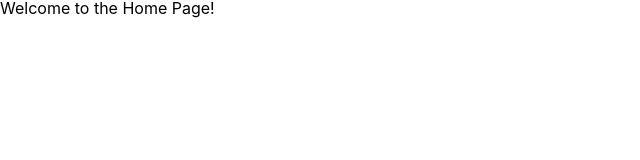
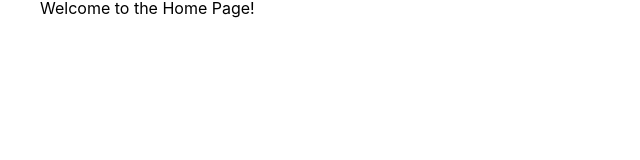
Before and after one commit to arrlancore/react-github-searcher, a React (Create React App) app: page / in a window 1280 px wide. Shown: the top 160 px of the page, without its empty margins (0-640 px from the left). Built offline with nearby package versions, Linux system fonts and the light colour scheme.

Commit message:
feat: add default app container and init theme

```diff
--- /dev/null
+++ b/jsconfig.json
@@ -0,0 +1,6 @@
+{
+  "compilerOptions": {
+    "baseUrl": "src"
+  },
+  "include": ["src"]
+}
--- a/src/App.js
+++ b/src/App.js
@@ -1,17 +1,21 @@
+import Home from "features/home/page";
 import GlobalStyles from "./styles/GlobalStyles";
 import React from "react";
 import { BrowserRouter as Router, Route, Routes } from "react-router-dom";
-import Home from "./features/home/page";
+import AppContainer from "components/app-container";
+import theme from "theme";
 
 function App() {
   return (
     <div className="App">
       <GlobalStyles />
-      <Router>
-        <Routes>
-          <Route path="/" element={<Home />} />
-        </Routes>
-      </Router>
+      <AppContainer theme={theme}>
+        <Router>
+          <Routes>
+            <Route path="/" element={<Home />} />
+          </Routes>
+        </Router>
+      </AppContainer>
     </div>
   );
 }
--- /dev/null
+++ b/src/components/app-container.js
@@ -0,0 +1,19 @@
+import styled from "styled-components";
+
+const AppContainer = styled.div`
+  margin: 0 auto;
+  padding: 0 8px;
+  max-width: ${(props) => props.theme.breakpoints.desktop};
+
+  @media (min-width: ${(props) =>
+      props.theme.breakpoints.mobile}) and (max-width: ${(props) =>
+      props.theme.breakpoints.tablet}) {
+    padding: 0 16px; // Tablet styles
+  }
+
+  @media (min-width: ${(props) => props.theme.breakpoints.tablet}) {
+    padding: 0 24px; // Desktop and up styles
+  }
+`;
+
+export default AppContainer;
--- /dev/null
+++ b/src/theme.js
@@ -0,0 +1,9 @@
+const theme = {
+  breakpoints: {
+    mobile: "480px",
+    tablet: "768px",
+    desktop: "1200px",
+  },
+};
+
+export default theme;
```
